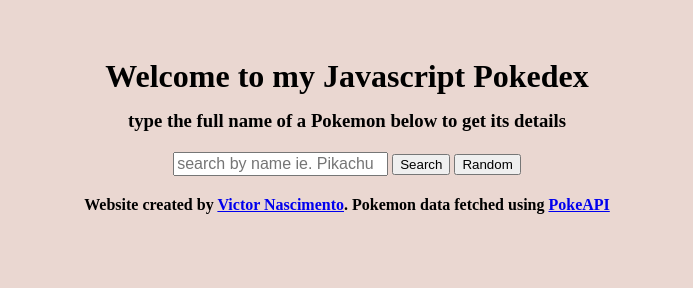
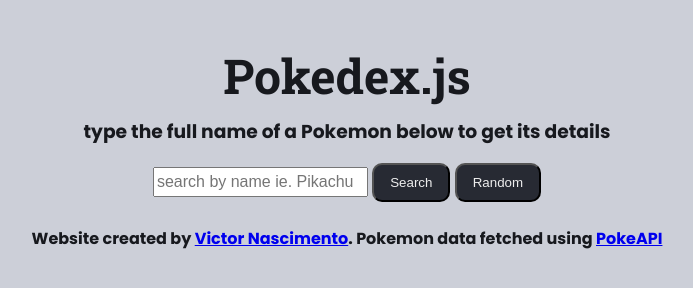
Before and after one commit to VictorHugo183/js-pokedex, a plain HTML site: page index.html in a window 1280 px wide. Shown: the whole page, without its empty margins (293-986 px from the left). Drawn offline with Linux system fonts and the light colour scheme; no server answers.

Commit message:
css style changes

```diff
--- a/index.css
+++ b/index.css
@@ -1,13 +1,38 @@
+@import url('https://fonts.googleapis.com/css2?family=Poppins:wght@100;200;300;400;500;600;700&family=Roboto+Slab:wght@100;200;300;400;500;600;700&display=swap');
+
 body{
-background-color: #EAD7D1;
+background-color: /* #EAD7D1; */ #CCCFD8;
+font-family: 'Poppins', sans-serif;
+color: #17191E;
+}
+
+h1{
+  font-family: 'Roboto Slab', serif;
+  font-size: 3rem;
+  font-weight: 700;
 }
 
 h4{
   line-height: 1em;
 }
+
 /* 16px font in text input might prevent the zooming in on it on mobile */
 input[type=text]{
   font-size: max(1em, 16px);
+  height: 1.5rem;
+}
+
+.buttons{
+  display: flex;
+  justify-content: center;
+  align-items: center;
+}
+button{
+  border-radius: 10px;
+  background: #272A33;
+  padding: 10px 16px;
+  color: #eee;
+  cursor: pointer;
 }
 
 .type{
@@ -31,7 +56,7 @@ input[type=text]{
   margin: auto;
   margin-top: 1em;
   width: 50%;
-  background-color: #edebe6;
+  background-color: /* #edebe6; */ #DDDFE5;
 }
 
 .pokemonID{
@@ -67,7 +92,7 @@ img{
   cursor: pointer;
 }
 
-@media only screen and (max-width: 600px) {
+@media only screen and (max-width: 1000px) {
   .pokemonInfo {
     width: auto;
   }
--- a/index.html
+++ b/index.html
@@ -11,7 +11,7 @@
   <div class="container">
     <div class="sm-container">
       <div class="description">
-        <h1>Welcome to my Javascript Pokedex</h1>
+        <h1>Pokedex.js</h1>
         <h3>type the full name of a Pokemon below to get its details</h3>
       </div>
       <input id="userInput"type="text" placeholder="search by name ie. Pikachu" />
--- a/script.js
+++ b/script.js
@@ -163,7 +163,7 @@ const createPokemon = (data, additionalData) => {
   prevButton.addEventListener("click", getPrevious);
 
   let nextButton = document.createElement("button");
-  nextButton.textContent = `next`;
+  nextButton.textContent = `Next`;
   nextButton.addEventListener("click", getNext);
 
   lowerButtonsContainer.appendChild(prevButton);
```
